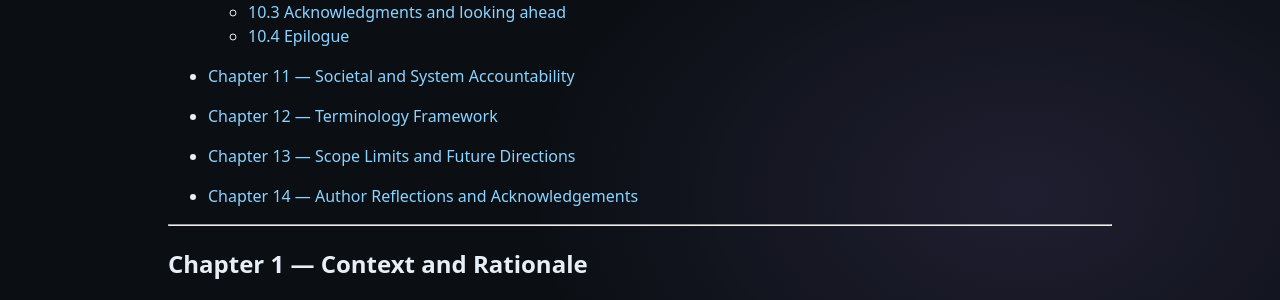
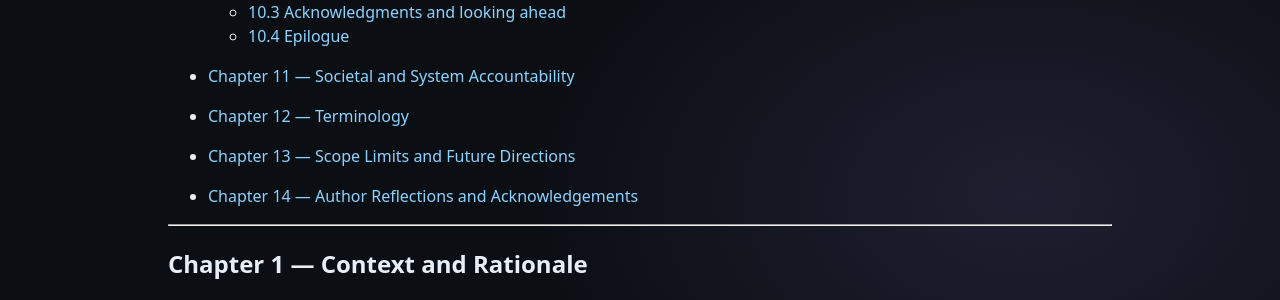
Before and after one commit to MartijnBruzzese/ModelHaven-Studio, a Jekyll site: the page built from WHITE_PAPERS/EN/MODELHAVEN_STUDIO_WHITE_PAPER_EN_v1.0.md, in a window 1280 px wide and 900 px high, scrolled down 2725 px. Shown: the part 155-455 px from the top of the window. Built offline with Jekyll 4.4.1, drawn with Linux system fonts in a browser that asks for light colours; our own code applies the rules of GitHub Pages for plain Markdown files.

Commit message:
Update MODELHAVEN_STUDIO_WHITE_PAPER_EN_v1.0.md

```diff
--- a/WHITE_PAPERS/EN/MODELHAVEN_STUDIO_WHITE_PAPER_EN_v1.0.md
+++ b/WHITE_PAPERS/EN/MODELHAVEN_STUDIO_WHITE_PAPER_EN_v1.0.md
@@ -136,7 +136,7 @@ Commercial implementation requires explicit permission from the author.
 
 - [Chapter 11 — Societal and System Accountability](#ch-11)
 
-- [Chapter 12 — Terminology Framework](#ch-12)
+- [Chapter 12 — Terminology](#ch-12)
 
 - [Chapter 13 — Scope Limits and Future Directions](#ch-13)
 
```
